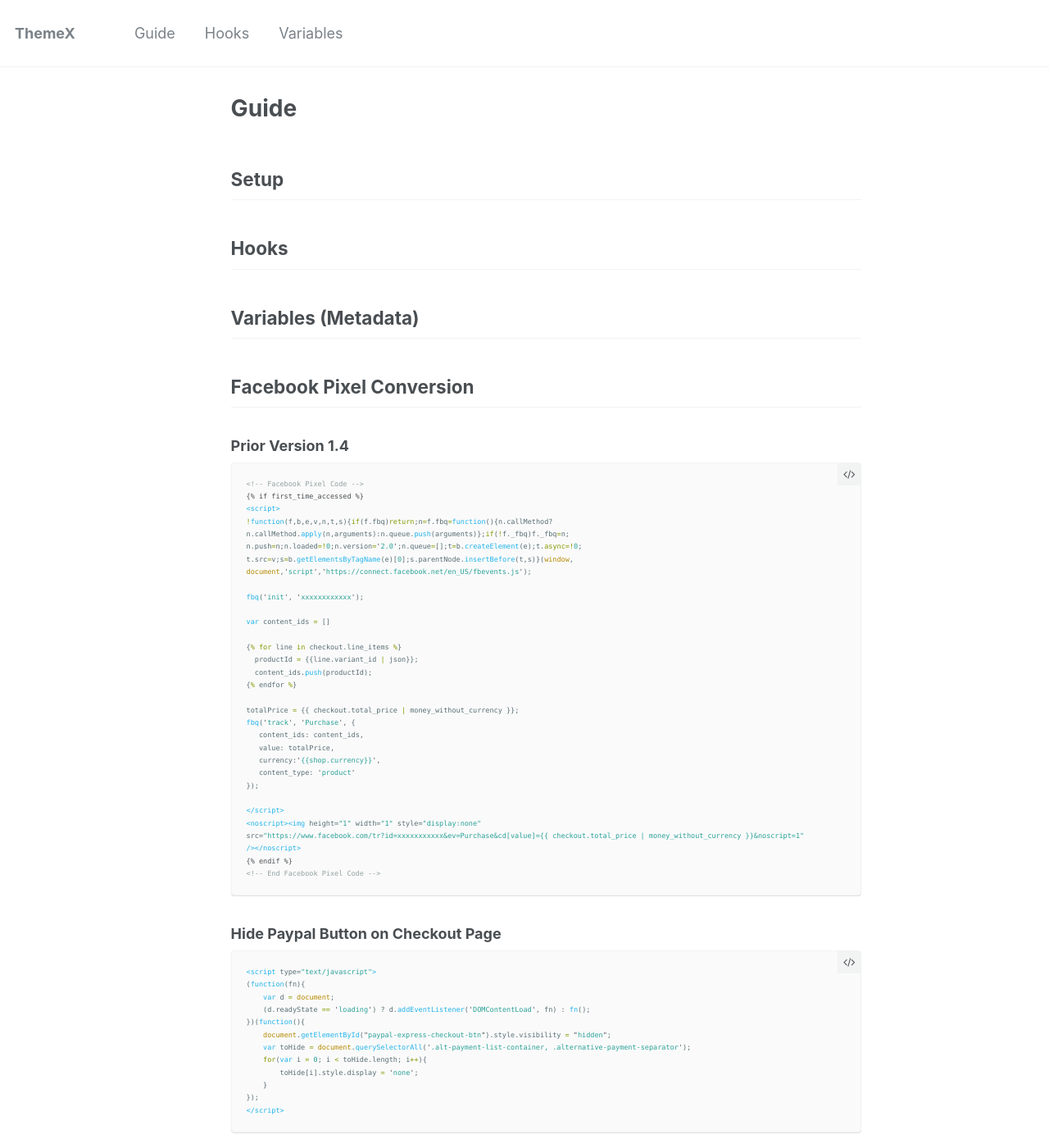
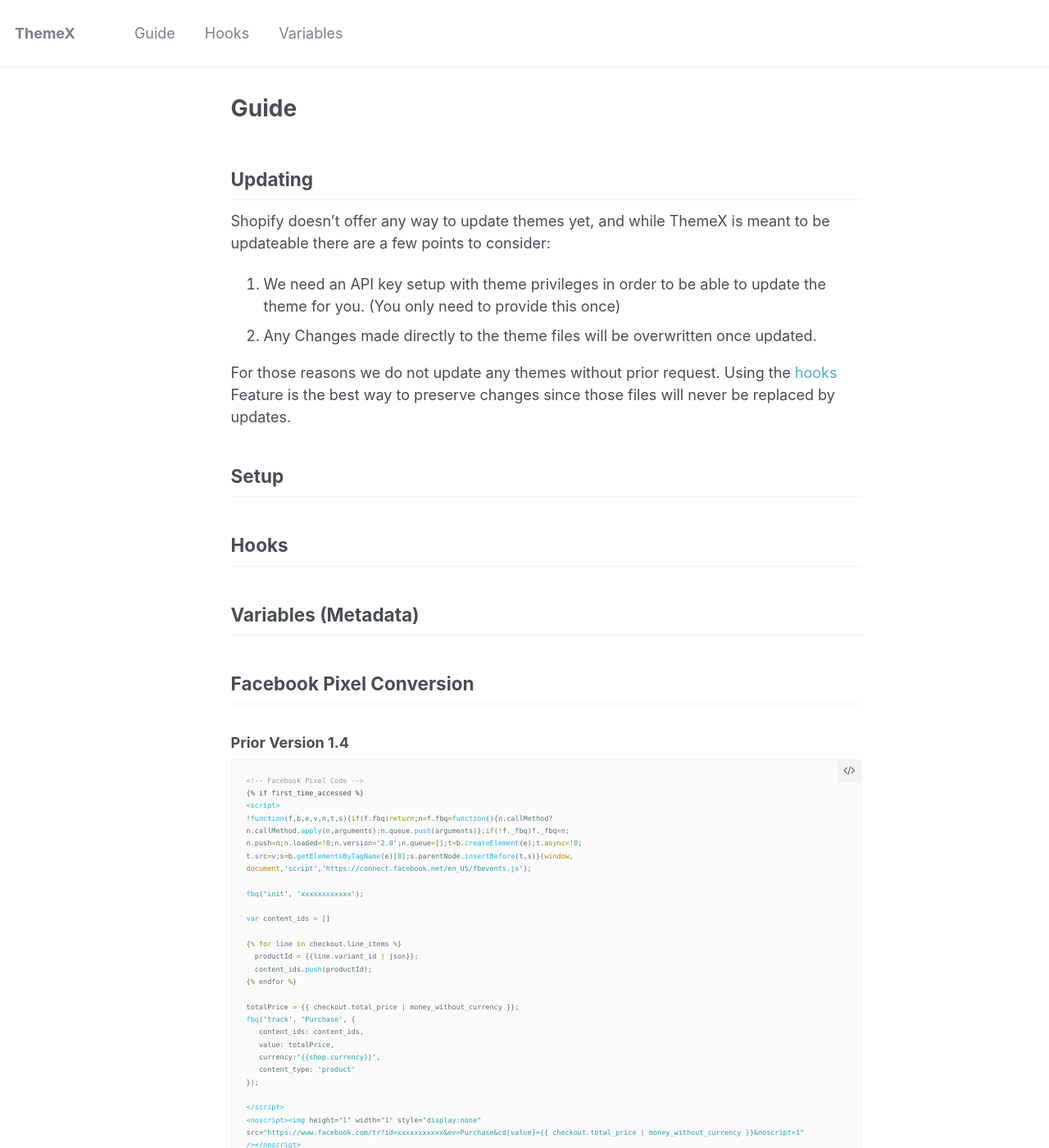
Before and after one commit to emiliobool/ThemeX, a Jekyll site: the page built from _pages/home.md, in a window 1280 px wide and 1400 px high. Shown: the whole window at 82% size. Built offline with Jekyll 4.4.1, drawn with Linux system fonts in a browser that asks for light colours; some of the changed text lies outside the part shown.

Commit message:
no message

````diff
--- a/_pages/home.md
+++ b/_pages/home.md
@@ -4,6 +4,16 @@ layout: single
 sitemap: false
 permalink: /
 ---
+
+## Updating
+
+Shopify doesn't offer any way to update themes yet, and while ThemeX is meant to be updateable there are a few points to consider:
+
+1. We need an API key setup with theme privileges in order to be able to update the theme for you. (You only need to provide this once)
+2. Any Changes made directly to the theme files will be overwritten once updated.
+
+For those reasons we do not update any themes without prior request. Using the [hooks](#hooks) Feature is the best way to preserve changes since those files will never be replaced by updates.
+
 
 ## Setup
 
@@ -71,14 +81,3 @@ src="https://www.facebook.com/tr?id=xxxxxxxxxxx&ev=Purchase&cd[value]={{ checkou
 });
 </script>
 ```
-
-
-
-## Updating
-
-Shopify doesn't offer any way to update themes yet, and while ThemeX is meant to be updateable there are a few points to consider:
-
-1. We need an API key setup with theme privileges in order to be able to update the theme for you. (You only need to provide this once)
-2. Any Changes made directly to the theme files will be overwritten once updated.
-
-For those reasons we do not update any themes without prior request. Using the [hooks](#hooks) Feature is the best way to preserve changes since those files will never be replaced by updates.
````
